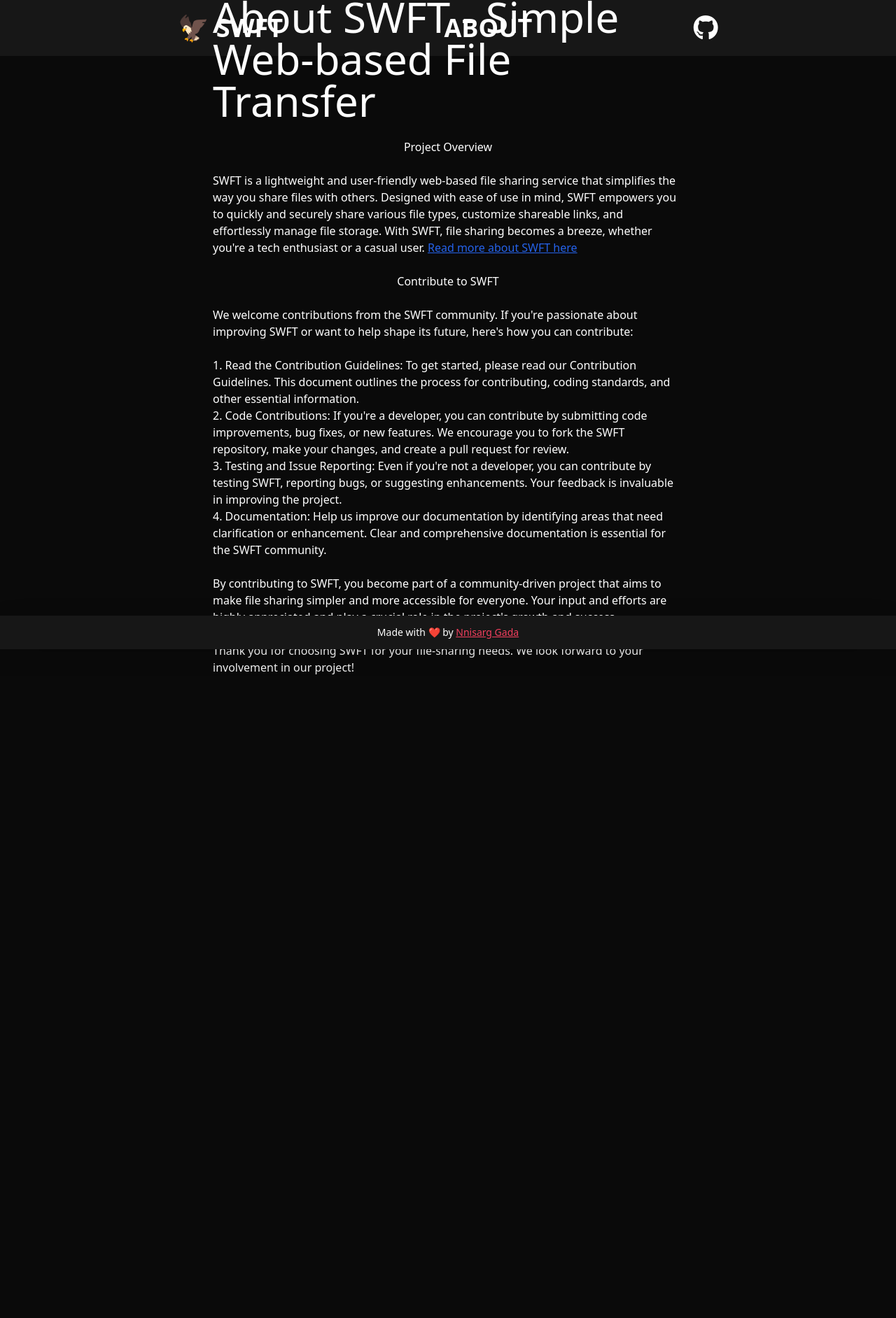
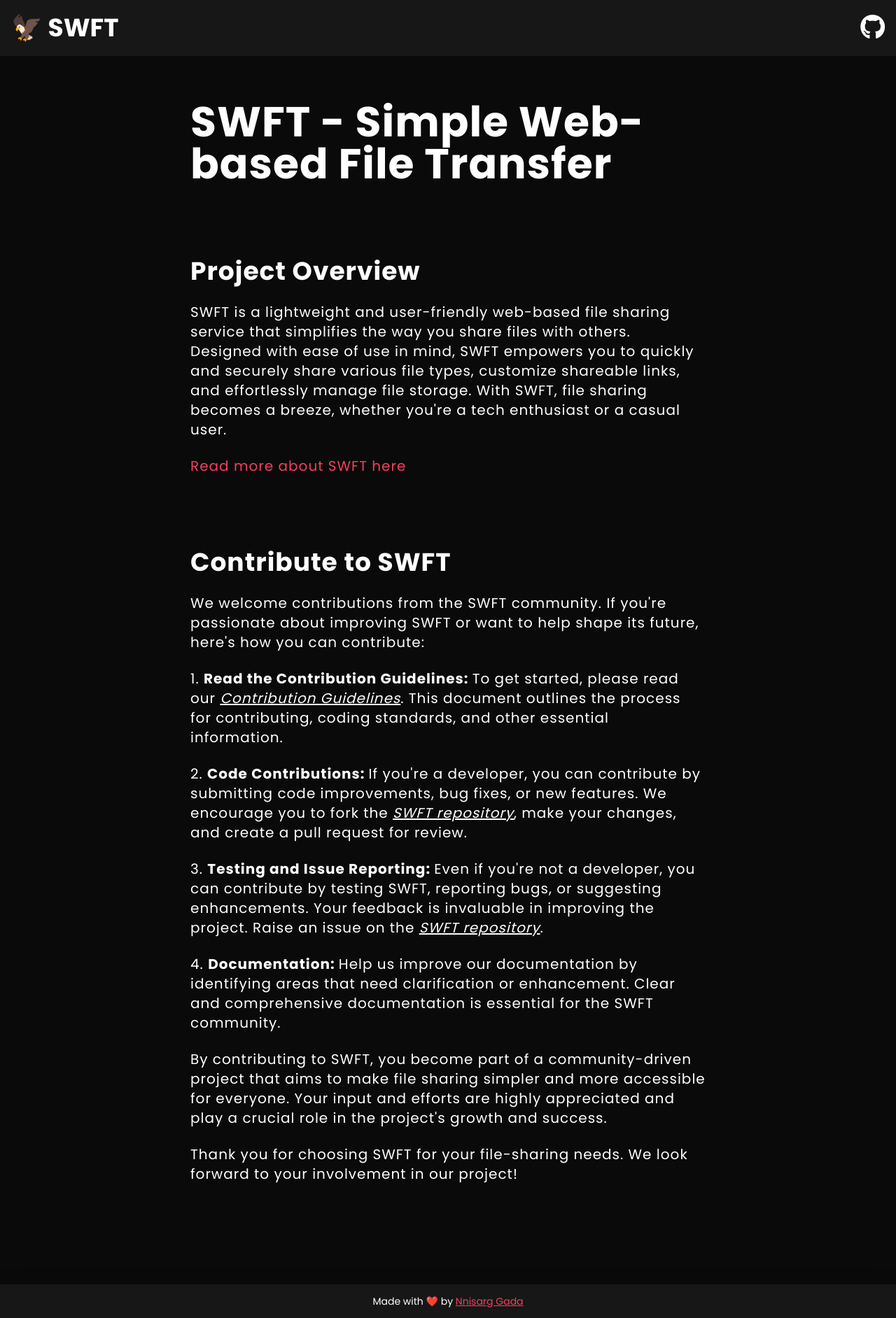
Before and after one commit to nnisarggada/swft, a Flask app: page /about in a window 1280 px wide. Shown: the whole page at 70% size. Before the commit the page ends 964 px from the top, so only its background shows below. Run offline with Flask 3, Linux system fonts and the light colour scheme; some libraries are stand-ins or nearby versions.

Commit message:
UI for About

```diff
--- a/templates/about.html
+++ b/templates/about.html
@@ -1,23 +1,38 @@
-<!DOCTYPE html>
+<!doctype html>
 <html>
   <head>
     <meta charset="utf-8" />
     <meta name="viewport" content="width=device-width, initial-scale=1.0" />
-        <title>🦅 SWFT | About</title>
+    <title>🦅 SWFT | Upload File</title>
     <script src="https://cdn.tailwindcss.com"></script>
     <script
       src="https://kit.fontawesome.com/0b92670209.js"
       crossorigin="anonymous"
     ></script>
+    <link
+      href="https://fonts.googleapis.com/css2?family=Poppins:wght@100;200;300;400;500;600;700;800;900&display=swap"
+      rel="stylesheet"
+    />
+    <script>
+      tailwind.config = {
+        theme: {
+          extend: {
+            fontFamily: {
+              poppins: ["Poppins"],
+            },
+          },
+        },
+      };
+    </script>
   </head>
+
   <body
     class="bg-neutral-950 text-white font-poppins flex flex-col items-center h-screen justify-between overflow-x-hidden"
   >
     <nav
-      class="w-screen h-20 bg-neutral-900 flex items-center justify-evenly p-6"
+      class="absolute top-0 left-0 w-screen h-20 bg-neutral-900 flex items-center justify-between p-4"
     >
       <a href="/" class="text-4xl font-bold"> 🦅 SWFT </a>
-      <a href="/about" class="text-4xl font-bold">ABOUT</a>
       <a
         href="https://github.com/nnisarggada/swft"
         target="_blank"
@@ -28,21 +43,81 @@
     </nav>
 
     <div
-      class="w-screen max-w-2xl h-[100dvh] flex flex-col items-center justify-center gap-6 py-12"
+      class="w-screen max-w-3xl text-xl tracking-wider flex flex-col justify-center gap-6 p-4 my-32"
     >
-    <h1 class="text-6xl">About SWFT - Simple Web-based File Transfer</h1>
-        <h2>Project Overview</h2>
-            <p>SWFT is a lightweight and user-friendly web-based file sharing service that simplifies the way you share files with others. Designed with ease of use in mind, SWFT empowers you to quickly and securely share various file types, customize shareable links, and effortlessly manage file storage. With SWFT, file sharing becomes a breeze, whether you're a tech enthusiast or a casual user. <a class="underline text-blue-600 hover:text-blue-800 visited:text-purple-600" href="https://nnisarg.in/blog/introducing-swft/">Read more about SWFT here</a></p>
-        <h2>Contribute to SWFT</h2>
-            <p>We welcome contributions from the SWFT community. If you're passionate about improving SWFT or want to help shape its future, here's how you can contribute:</p>
-            <ol class="list-decimal list-inside">
-                <li>Read the Contribution Guidelines: To get started, please read our Contribution Guidelines. This document outlines the process for contributing, coding standards, and other essential information.</li>
-                <li>Code Contributions: If you're a developer, you can contribute by submitting code improvements, bug fixes, or new features. We encourage you to fork the SWFT repository, make your changes, and create a pull request for review.</li>
-                <li>Testing and Issue Reporting: Even if you're not a developer, you can contribute by testing SWFT, reporting bugs, or suggesting enhancements. Your feedback is invaluable in improving the project.</li>
-                <li>Documentation: Help us improve our documentation by identifying areas that need clarification or enhancement. Clear and comprehensive documentation is essential for the SWFT community.</li>
+      <h1 class="text-6xl font-bold">SWFT - Simple Web-based File Transfer</h1>
+      <h2 class="text-4xl font-bold mt-20">Project Overview</h2>
+      <p>
+        SWFT is a lightweight and user-friendly web-based file sharing service
+        that simplifies the way you share files with others. Designed with ease
+        of use in mind, SWFT empowers you to quickly and securely share various
+        file types, customize shareable links, and effortlessly manage file
+        storage. With SWFT, file sharing becomes a breeze, whether you're a tech
+        enthusiast or a casual user.
+      </p>
+      <a
+        class="hover:underline text-rose-500"
+        href="https://nnisarg.in/blog/introducing-swft/"
+        target="_blank"
+        >Read more about SWFT here</a
+      >
+      <h2 class="text-4xl font-bold mt-20">Contribute to SWFT</h2>
+      <p>
+        We welcome contributions from the SWFT community. If you're passionate
+        about improving SWFT or want to help shape its future, here's how you
+        can contribute:
+      </p>
+      <ol class="list-decimal list-inside flex flex-col gap-6">
+        <li>
+          <b>Read the Contribution Guidelines: </b> To get started, please read
+          our
+          <a
+            class="underline italic"
+            href="https://github.com/nnisarggada/swft/blob/main/CONTRIBUTING.md"
+            target="_blank"
+            >Contribution Guidelines</a
+          >. This document outlines the process for contributing, coding
+          standards, and other essential information.
+        </li>
+        <li>
+          <b>Code Contributions: </b>If you're a developer, you can contribute
+          by submitting code improvements, bug fixes, or new features. We
+          encourage you to fork the
+          <a
+            class="underline italic"
+            href="https://github.com/nnisarggada/swft"
+            target="_blank"
+            >SWFT repository</a
+          >, make your changes, and create a pull request for review.
+        </li>
+        <li>
+          <b>Testing and Issue Reporting: </b>Even if you're not a developer,
+          you can contribute by testing SWFT, reporting bugs, or suggesting
+          enhancements. Your feedback is invaluable in improving the project.
+          Raise an issue on the
+          <a
+            class="underline italic"
+            href="https://github.com/nnisarggada/swft/issues"
+            target="_blank"
+            >SWFT repository</a
+          >.
+        </li>
+        <li>
+          <b>Documentation: </b>Help us improve our documentation by identifying
+          areas that need clarification or enhancement. Clear and comprehensive
+          documentation is essential for the SWFT community.
+        </li>
       </ol>
-            <p>By contributing to SWFT, you become part of a community-driven project that aims to make file sharing simpler and more accessible for everyone. Your input and efforts are highly appreciated and play a crucial role in the project's growth and success.</p>
-            <p>Thank you for choosing SWFT for your file-sharing needs. We look forward to your involvement in our project!</p>
+      <p>
+        By contributing to SWFT, you become part of a community-driven project
+        that aims to make file sharing simpler and more accessible for everyone.
+        Your input and efforts are highly appreciated and play a crucial role in
+        the project's growth and success.
+      </p>
+      <p>
+        Thank you for choosing SWFT for your file-sharing needs. We look forward
+        to your involvement in our project!
+      </p>
     </div>
 
     <footer
--- a/templates/index.html
+++ b/templates/index.html
@@ -47,10 +47,9 @@
     class="bg-neutral-950 text-white font-poppins flex flex-col items-center justify-center"
   >
     <nav
-      class="absolute top-0 left-0 w-screen h-20 bg-neutral-900 flex items-center justify-evenly"
+      class="absolute top-0 left-0 w-screen h-20 bg-neutral-900 flex items-center justify-between p-4"
     >
       <a href="/" class="text-4xl font-bold"> 🦅 SWFT </a>
-      <a href="/about" class="text-4xl font-bold">ABOUT</a>
       <a
         href="https://github.com/nnisarggada/swft"
         target="_blank"
@@ -122,6 +121,9 @@
           />
         </div>
       </form>
+      <a href="/about" class="w-full italic underline px-4 text-rose-500"
+        >What is SWFT?</a
+      >
     </div>
 
     <footer
```
Lines whose indentation alone changed are shown as unchanged.
